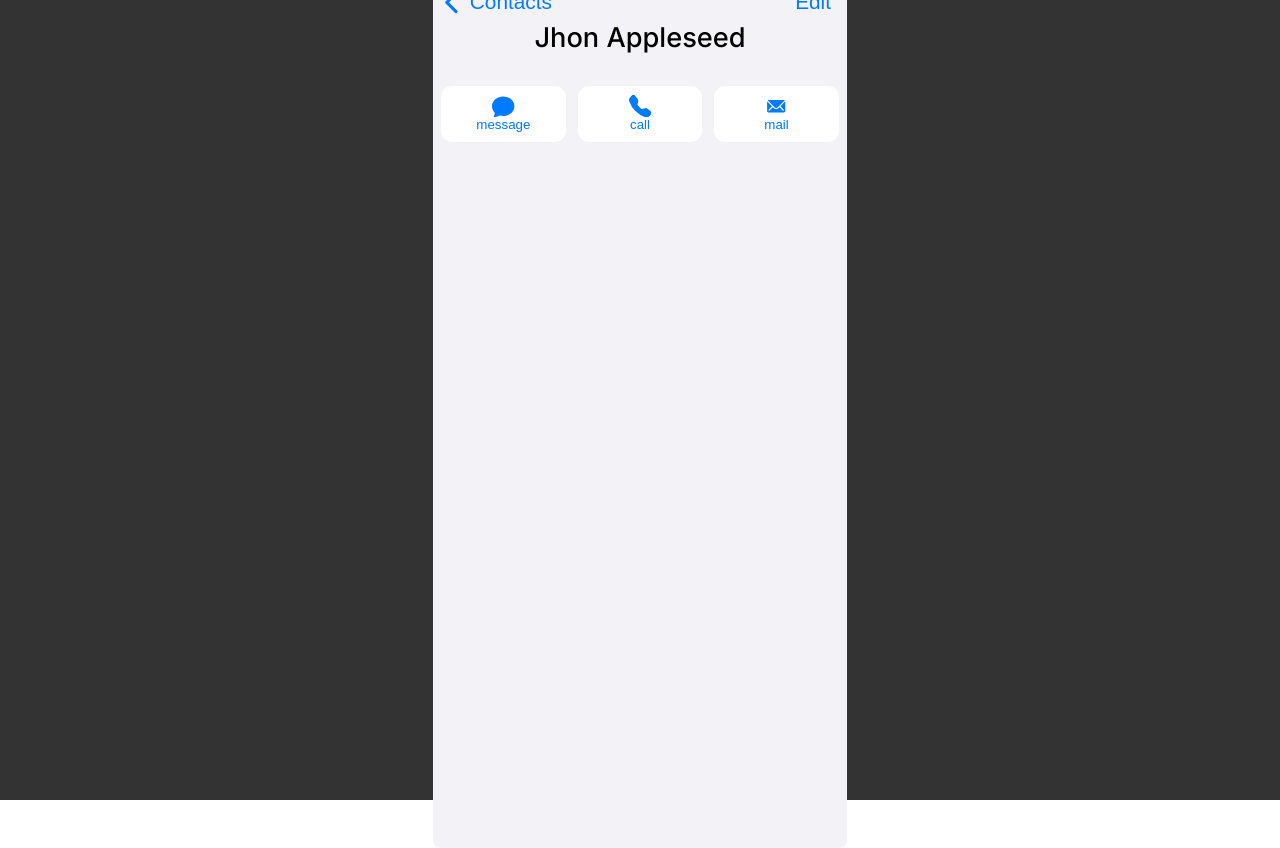
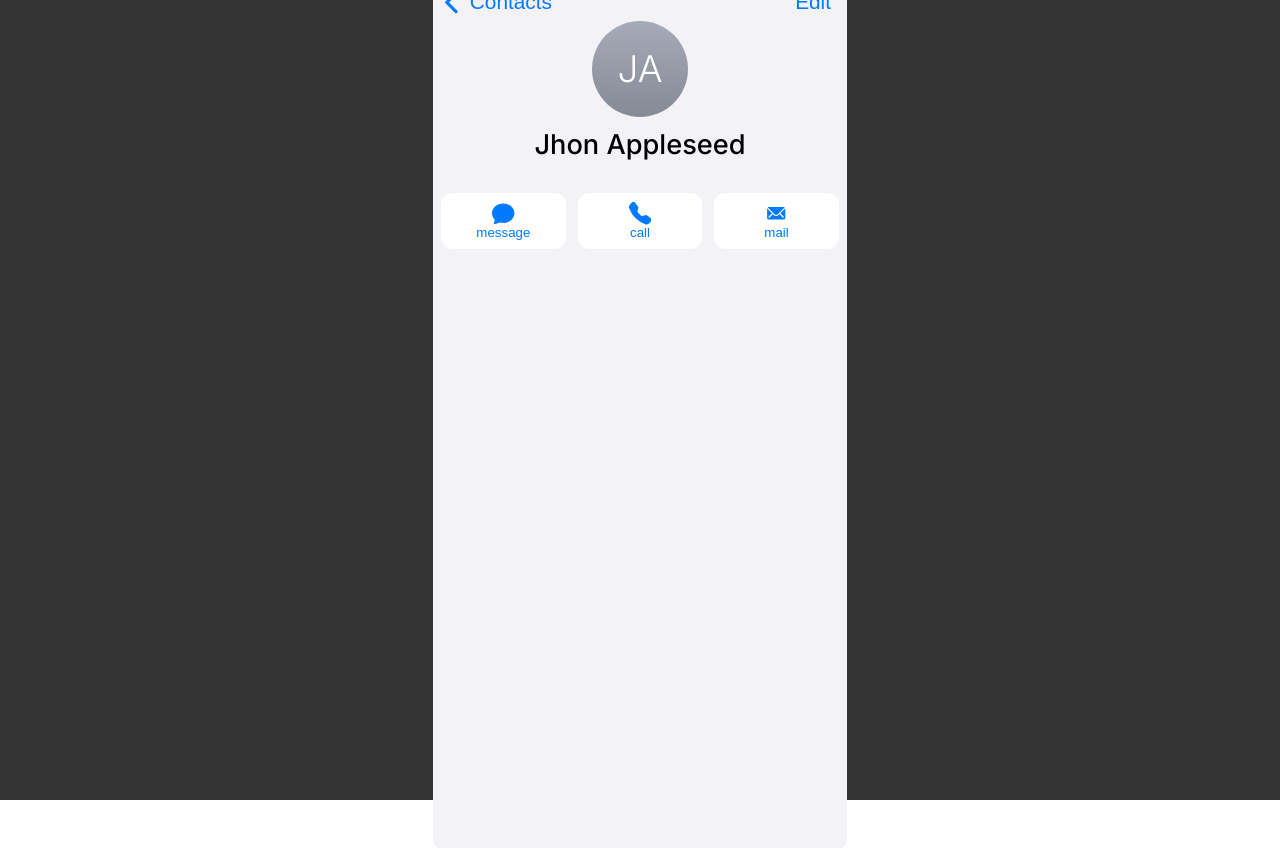
Before and after one commit to dararod/ios-contacts-clone, a React (Create React App) app: page /07dacef3-59b7-4ee3-92ea-5ab54c68197b in a window 1280 px wide. Built offline with nearby package versions, Linux system fonts and the light colour scheme.

Commit message:
add: contact avatar

```diff
--- a/src/components/ContactView/ContactView.css
+++ b/src/components/ContactView/ContactView.css
@@ -27,6 +27,31 @@
   padding-right: 1rem;
 }
 
+.contact-view-avatar-box {
+  align-items: center;
+  display: flex;
+  flex-direction: column;
+  justify-content: center;
+}
+
+.contact-view-avatar {
+  display: flex;
+  align-items: center;
+  justify-content: center;
+  border-radius: 4rem;
+  height: 6rem;
+  margin-bottom: .7rem;
+  width: 6rem;
+  background-image: linear-gradient(#a5abb8, #858a94);
+}
+
+.contact-view-avatar h2 {
+  color: #fff;
+  font-weight: 100;
+  font-size: 2.3rem;
+  text-transform: uppercase;
+}
+
 #contact-view-name {
   display: flex;
   font-size: 1.7rem;
--- a/src/components/ContactView/index.jsx
+++ b/src/components/ContactView/index.jsx
@@ -20,7 +20,10 @@ export default function ContactsViewComponent() {
         </Link>
         <button id='contact-button-edit'>Edit</button>
       </nav>
-      <div>
+      <div className='contact-view-avatar-box'>
+        <div className='contact-view-avatar'>
+          <h2>ja</h2>
+        </div>
         <h3 id='contact-view-name'>Jhon Appleseed</h3>
       </div>
       <ContactButton />
```
